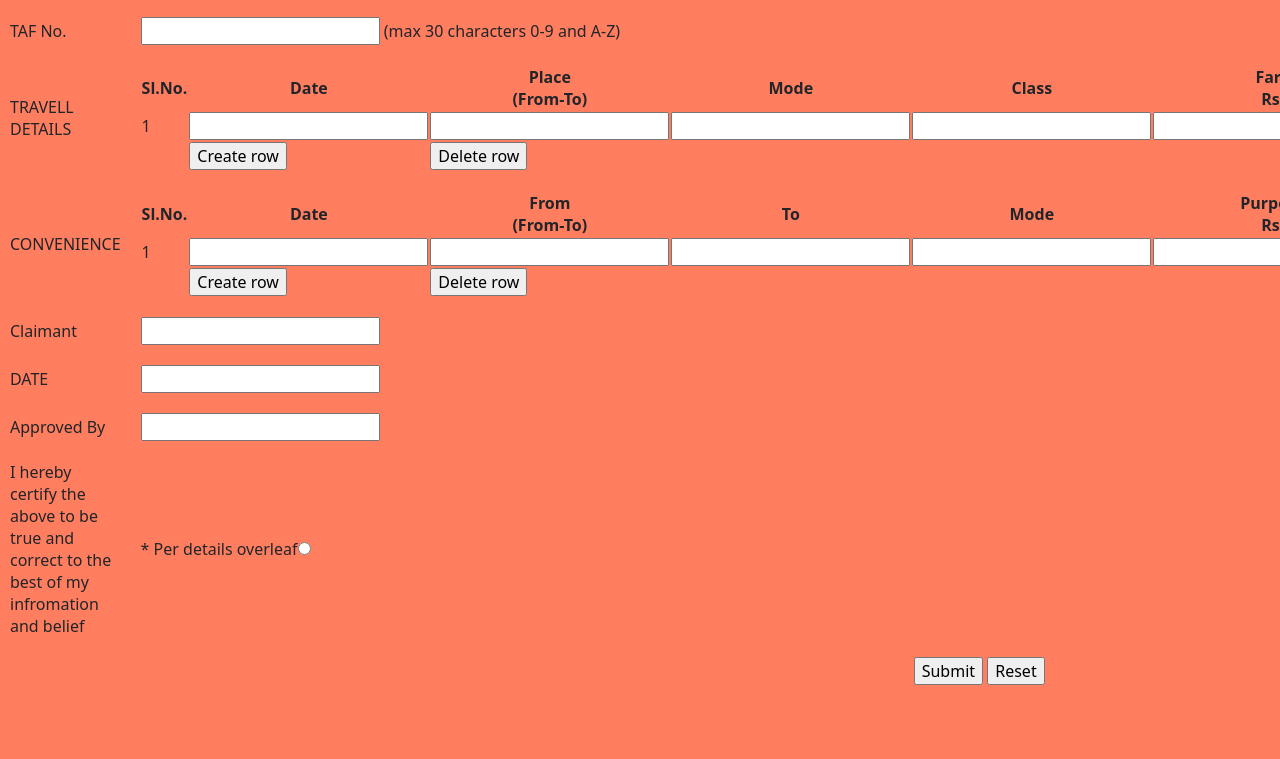
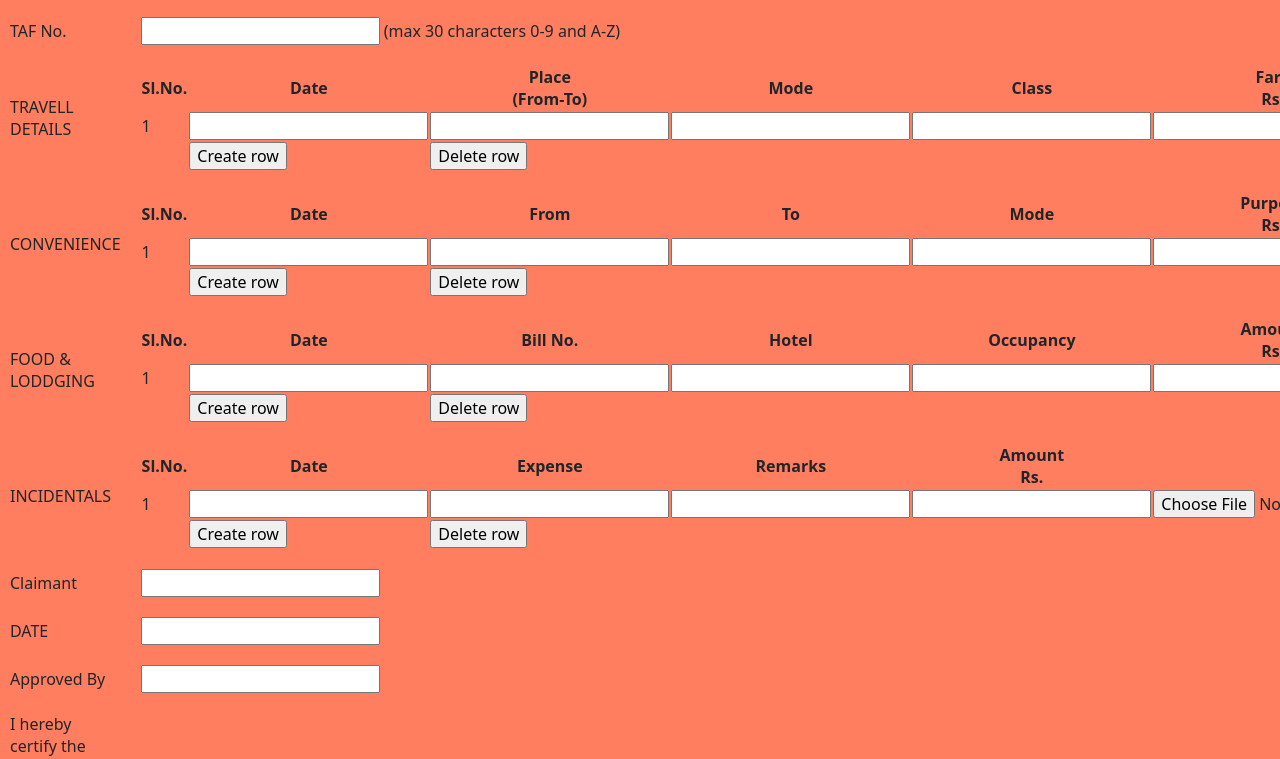
Before and after one commit to eroticops/TAautomation, a website: page index.html in a window 1280 px wide. Shown: the part 494-1253 px from the top of the page. Before the commit the page ends 1205 px from the top, so only its background shows below. Drawn offline with nearby package versions, Linux system fonts and the light colour scheme.

Commit message:
Tables added

```diff
--- a/index.html
+++ b/index.html
@@ -173,6 +173,7 @@ function myDeleteFunction() {
 
     </td>
     </tr>
+
     <tr>
         <td>CONVENIENCE
 
@@ -184,7 +185,7 @@ function myDeleteFunction() {
         <tr>
         <td align="center"><b>Sl.No.</b></td>
         <td align="center"><b>Date</b></td>
-        <td align="center"><b>From </br> (From-To)</b></td>
+        <td align="center"><b>From </br></td>
         <td align="center"><b>To</b></td>
         <td align="center"><b>Mode</b></td>
         <td align="center"><b>Purpose </br> Rs.</b></td>
@@ -220,6 +221,93 @@ function myDeleteFunction() {
         </td>
         </tr>
 
+        <tr>
+        <td>FOOD & LODDGING
+
+        </td>
+
+        <td>
+        <table id="myTable">
+
+            <tr>
+                <td align="center"><b>Sl.No.</b></td>
+                <td align="center"><b>Date</b></td>
+                <td align="center"><b>Bill No. </br></td>
+                <td align="center"><b>Hotel</b></td>
+                <td align="center"><b>Occupancy</b></td>
+                <td align="center"><b>Amount </br> Rs.</b></td>
+                <td align="center"><b>Bill </br> Rs.</b></td>
+                </tr>
+
+                <tr>
+                <td>1</td>
+                <td><input type="text" name="foodLodging_Date" maxlength="30" /></td>
+                <td><input type="text" name="foodLodging_BillNo" maxlength="30" /></td>
+                <td><input type="text" name="foodLodging_Hotel" maxlength="30" /></td>
+                <td><input type="text" name="foodLodging_Occupancy" maxlength="30" /></td>
+                <td><input type="text" name="foodLodging_Amount" maxlength="30" /></td>
+                <td><input type="file" name="foodLodging_Bill" maxlength="30" /></td>
+
+
+
+        <tr>
+            <td></td>
+            <td>
+                <input type="button" onclick="myCreateFunction()" value="Create row"></input>
+            </td>
+            <td>
+                <input type="button" onclick="myDeleteFunction()" value="Delete row"></input>
+            </td>
+
+        </tr>
+
+        </table>
+
+        </td>
+        </tr>
+
+        <tr>
+            <td>INCIDENTALS
+
+            </td>
+
+            <td>
+            <table id="myTable">
+
+                <tr>
+                    <td align="center"><b>Sl.No.</b></td>
+                    <td align="center"><b>Date</b></td>
+                    <td align="center"><b>Expense </br></td>
+                    <td align="center"><b>Remarks</b></td>
+                    <td align="center"><b>Amount </br> Rs.</b></td>
+                    <td align="center"><b>Bill </br> Rs.</b></td>
+                </tr>
+
+                <tr>
+                    <td>1</td>
+                    <td><input type="text" name="incidentals_Date" maxlength="30" /></td>
+                    <td><input type="text" name="incidentals_Expense" maxlength="30" /></td>
+                    <td><input type="text" name="incidentals_Remarks" maxlength="30" /></td>
+                    <td><input type="text" name="incidentals_Amount" maxlength="30" /></td>
+                    <td><input type="file" name="incidentals_Bill" maxlength="30" /></td>
+
+
+
+            <tr>
+                <td></td>
+                <td>
+                    <input type="button" onclick="myCreateFunction()" value="Create row"></input>
+                </td>
+                <td>
+                    <input type="button" onclick="myDeleteFunction()" value="Delete row"></input>
+                </td>
+
+            </tr>
+
+            </table>
+
+            </td>
+            </tr>
 
 <!----- Claimant  -------------------------------------------------------->
     <tr>
```
Also changed, not shown: public/css/style.css (line endings or trailing spaces).
